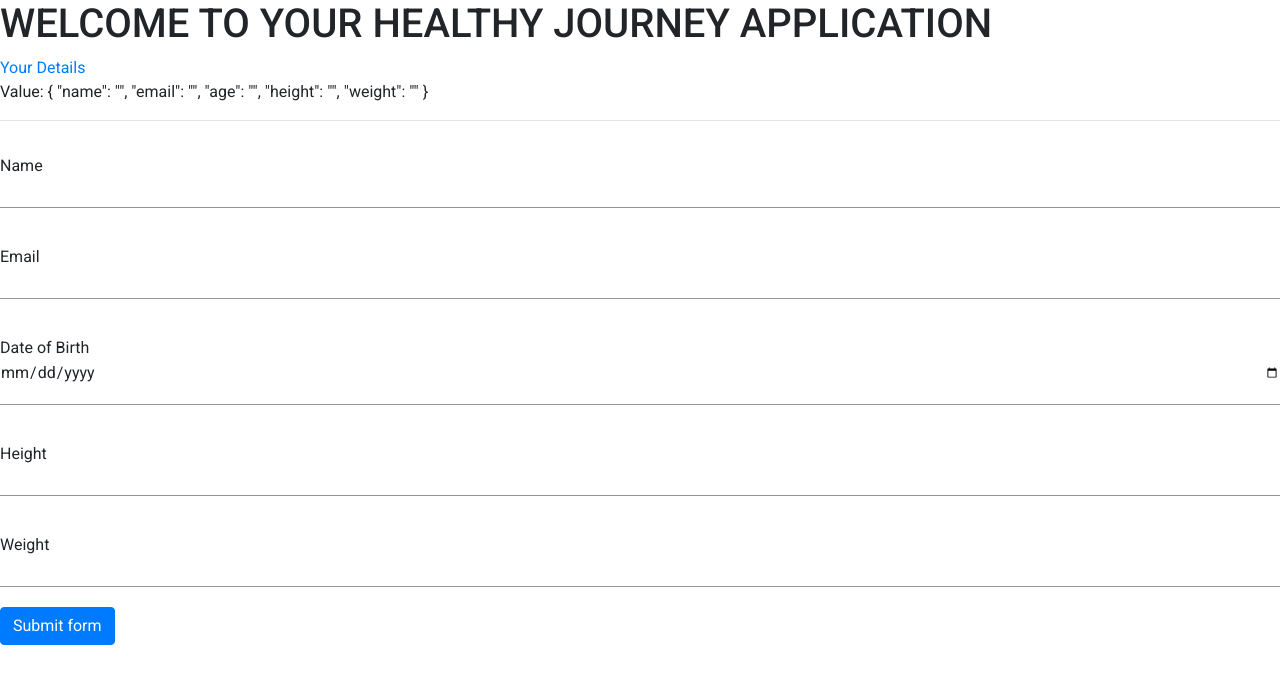
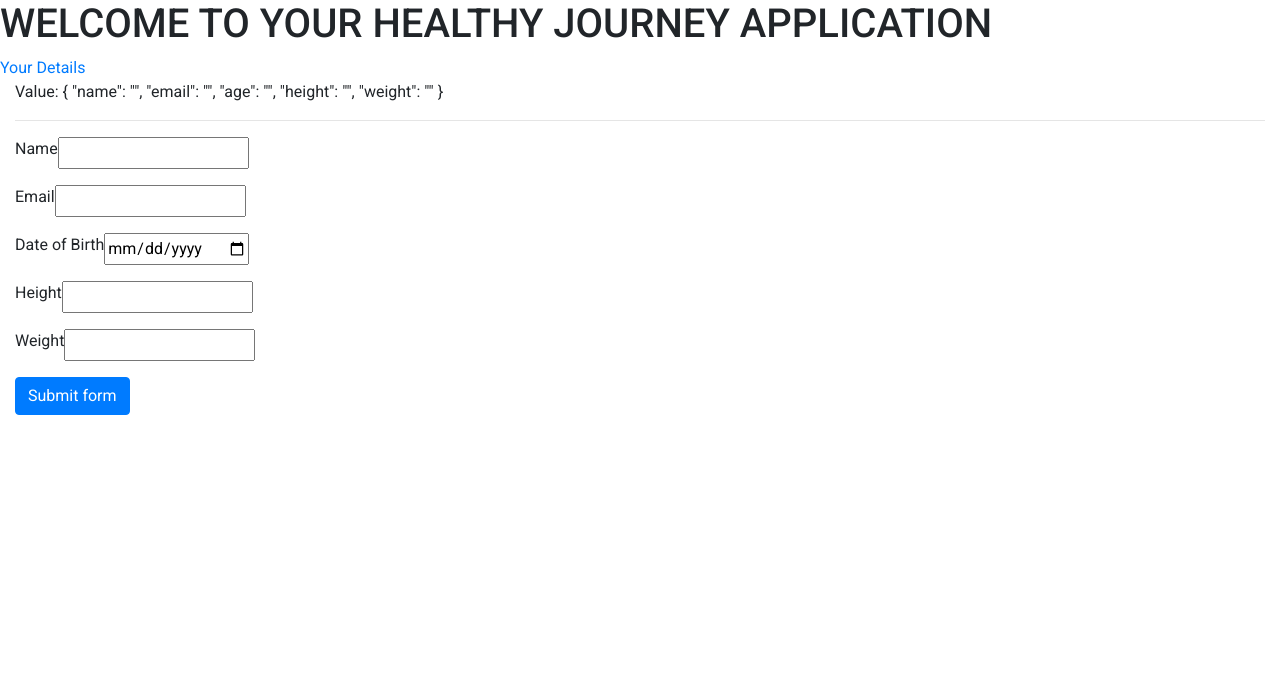
Before and after one commit to s00161439/WebRepeat2020, an Angular app in the folder webrepeat/: page /userWeight in a window 1280 px wide. Shown: the top 684 px of the page. Built offline with nearby package versions, Linux system fonts and the light colour scheme.

Commit message:
more changes

```diff
--- a/webrepeat/src/app/weight-component/weight-component.component.html
+++ b/webrepeat/src/app/weight-component/weight-component.component.html
@@ -1,33 +1,34 @@
-<form [formGroup]="myForm">
+<form [formGroup]="myForm" class="container-fluid">
 
     Value: {{ myForm.value | json }}
 
     <hr>
+<div class="container-fluid">
+   <div class="form-group row">
+        <label>Name</label>
+        <input formControlName="name">
+   </div>
 
-    <mat-form-field>
-        <label>Name</label>
-        <input matInput  formControlName="name">
-    </mat-form-field>
+    <div class="form-group row">
+        <label>Email</label>
+        <input formControlName="email" type="email">
+    </div>
 
-    <mat-form-field>
-        <label>Email</label>
-        <input matInput  formControlName="email" type="email">
-    </mat-form-field>
+    <div class="form-group row">
+        <label>Date of Birth</label>
+        <input  formControlName="age" type="date">
+    </div>
 
-    <mat-form-field>
-        <label>Date of Birth</label>
-        <input matInput  formControlName="age" type="date">
-    </mat-form-field>
+    <div class="form-group row">
+        <label>Height</label>
+        <input  formControlName="height">
+    </div>
 
-    <mat-form-field>
-        <label>Height</label>
-        <input matInput formControlName="height">
-    </mat-form-field>
-
-    <mat-form-field>
+    <div class="form-group row">
         <label>Weight</label>
-        <input matInput formControlName="weight" type="number">
-    </mat-form-field>
-
+        <br>
+        <input formControlName="weight" type="number">
+    </div>
+</div>
 <button class="btn btn-primary" type="submit">Submit form</button>
 </form>
```
